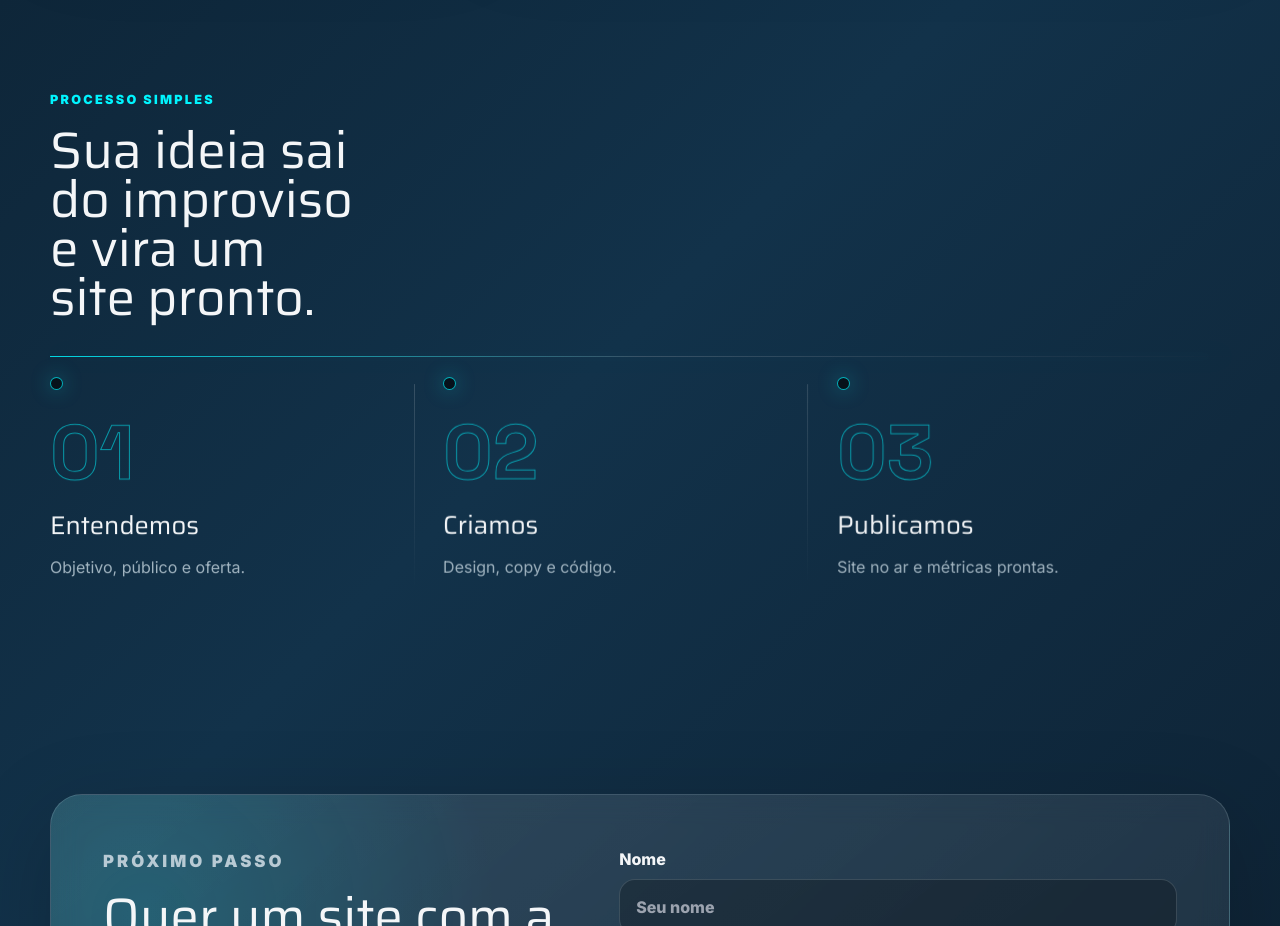
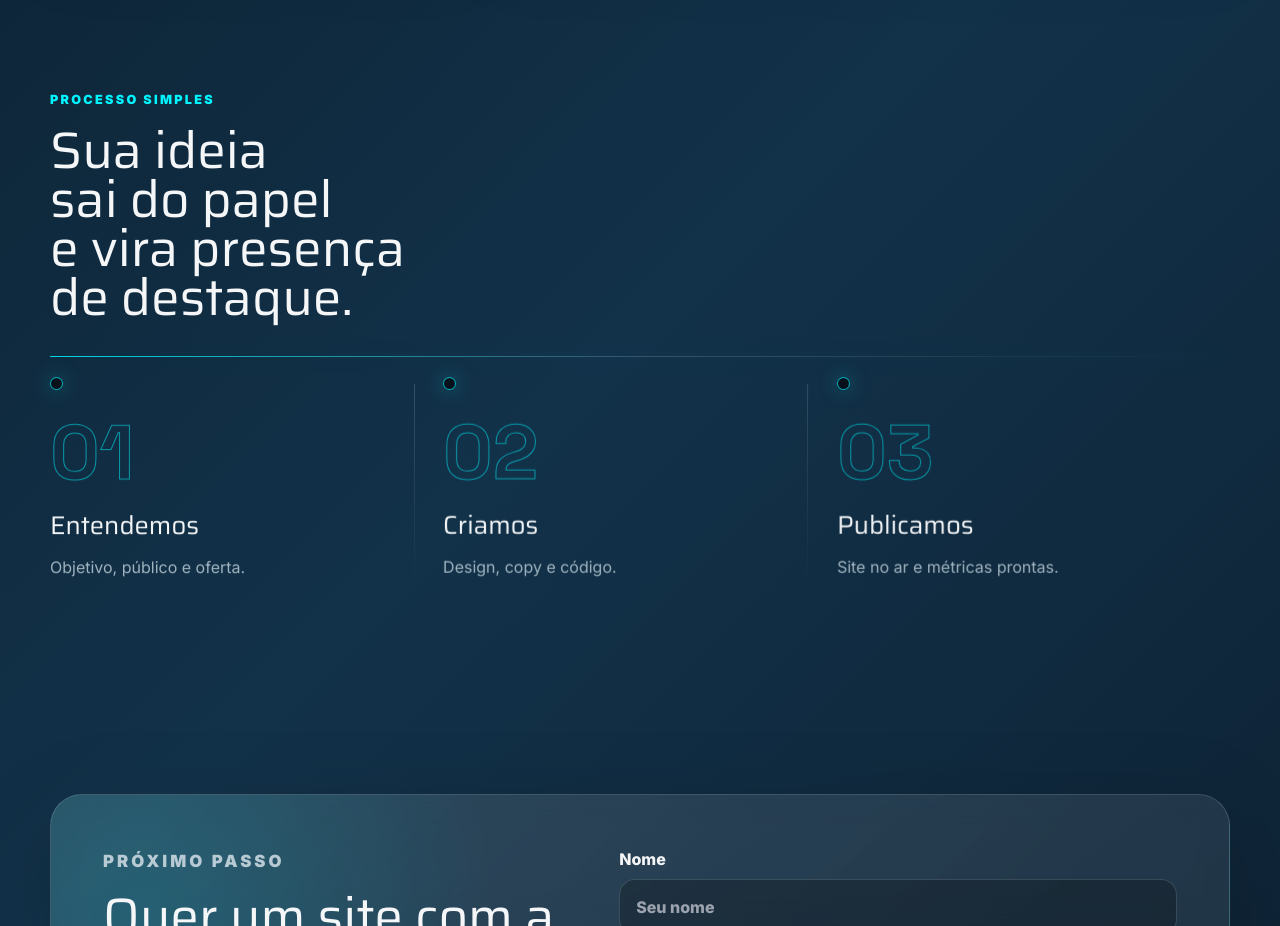
Before and after one commit to gabe8135/landing-synaliz, a Next.js app: page / in a window 1280 px wide. Shown: the part 1700-2626 px from the top of the page. Built offline with nearby package versions, Linux system fonts and the light colour scheme.

Commit message:
feat(Body)melhoria da copy

```diff
--- a/components/LandingPage.jsx
+++ b/components/LandingPage.jsx
@@ -440,8 +440,8 @@ export default function LandingPage() {
           <div className="section-heading compact">
             <p className="eyebrow">Processo simples</p>
             <h2 className="balanced-title">
-              <span>Sua ideia sai do improviso</span>
-              <span>e vira um site pronto.</span>
+              <span>Sua ideia sai do papel</span>
+              <span>e vira presença de destaque.</span>
             </h2>
           </div>
           <div className="timeline">
@@ -531,7 +531,7 @@ export default function LandingPage() {
             <div className="modal-kicker">Mensagem enviada</div>
             <h2 id="success-title">Mensagem recebida.</h2>
             <p>
-              Sua mensagem chegou. Vou analisar sua necessidade e responder com o caminho mais indicado.
+              Sua mensagem chegou. Vamos analisar sua necessidade e responder com o caminho mais indicado.
             </p>
             <button className="btn primary modal-cta success-close" type="button" onClick={() => setSuccessOpen(false)}>
               Fechar
```
